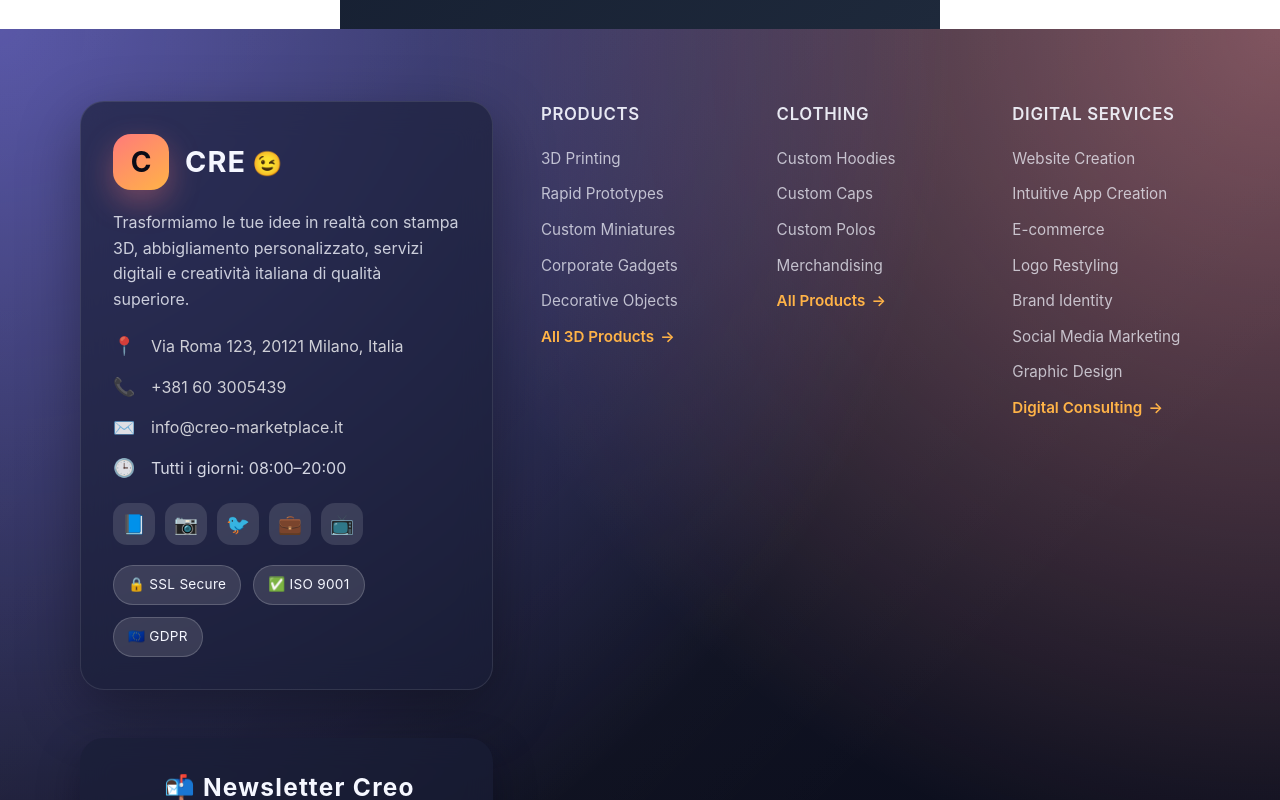
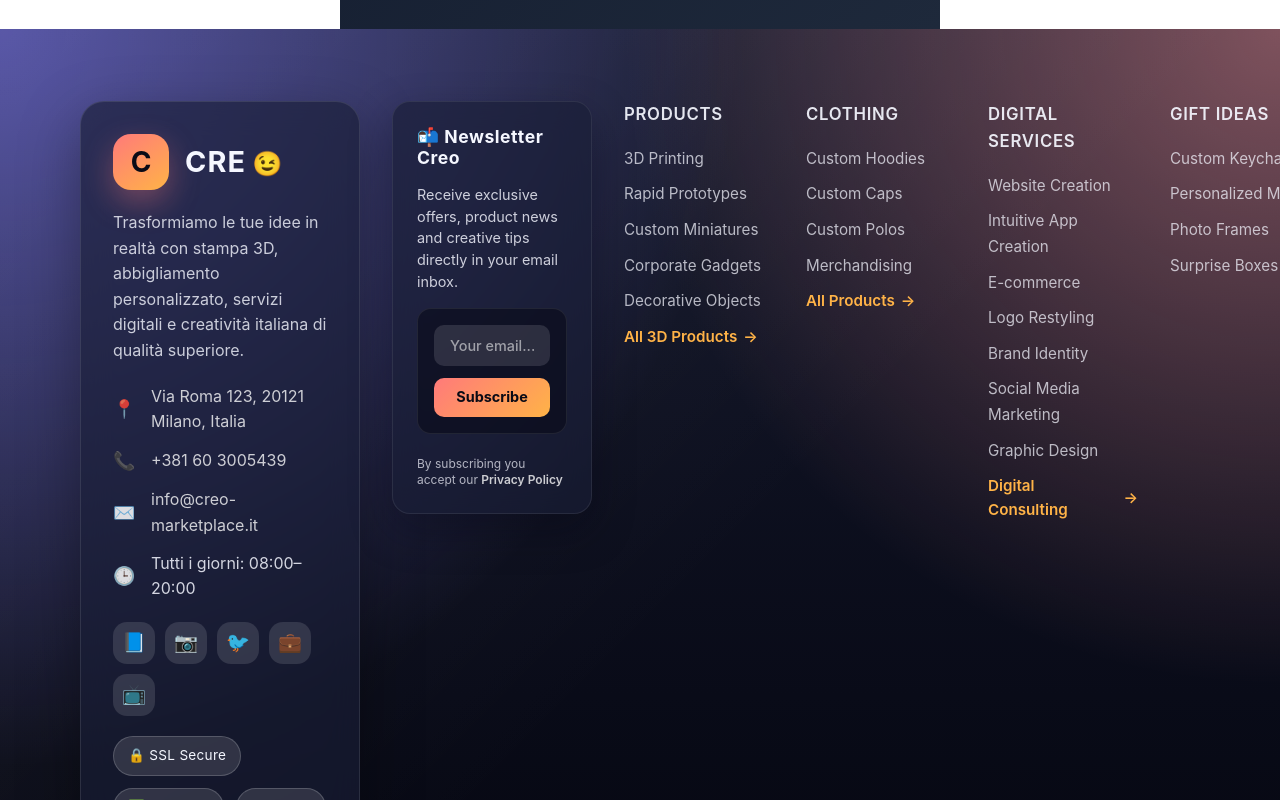
Before and after one commit to Razzinn/Art.E, a React (Vite) app in the folder Art.e_proj/: page /servizi/1 in a window 1280 px wide. Shown: the part 840-1640 px from the top of the page. Built offline with nearby package versions, Linux system fonts and the light colour scheme.

Commit message:
ultimi fix, carino

```diff
--- a/Art.e_proj/src/App.jsx
+++ b/Art.e_proj/src/App.jsx
@@ -4,6 +4,7 @@ import NavbarSectionR from './components/NavbarSectionR';
 import HeroSectionR from './components/HeroSectionR';
 import Offers from './components/Offers';
 import Footer from './components/footer';
+import ScrollToTop from './components/ScrollToTop';
 import ServiceRequestPage from './pages/ServiceRequestPageNew';
 import NotFoundPage from './pages/NotFoundPage';
 import Design3DPage from './componentisecondarisezioni/Design3DPage';
@@ -16,6 +17,7 @@ function App() {
   return (
     <LanguageProvider>
       <BrowserRouter>
+        <ScrollToTop />
         <NavbarSectionR />
         <Routes>
           <Route path="/" element={
--- /dev/null
+++ b/Art.e_proj/src/components/ScrollToTop.jsx
@@ -0,0 +1,36 @@
+import { useEffect } from 'react';
+import { useLocation } from 'react-router-dom';
+
+const ScrollToTop = () => {
+  const { pathname } = useLocation();
+
+  useEffect(() => {
+    // Small delay to ensure the new page content is rendered
+    const timer = setTimeout(() => {
+      // Scroll to top smoothly
+      window.scrollTo({
+        top: 0,
+        left: 0,
+        behavior: 'smooth'
+      });
+
+      // Focus management for accessibility
+      // Focus the main content or first heading on the new page
+      const mainElement = document.querySelector('main') ||
+                         document.querySelector('h1') ||
+                         document.querySelector('[role="main"]') ||
+                         document.body;
+
+      if (mainElement) {
+        mainElement.focus({ preventScroll: true });
+      }
+    }, 100);
+
+    // Cleanup timer
+    return () => clearTimeout(timer);
+  }, [pathname]);
+
+  return null;
+};
+
+export default ScrollToTop;
--- a/Art.e_proj/src/components/footer.css
+++ b/Art.e_proj/src/components/footer.css
@@ -33,8 +33,9 @@
 
 .footer-grid {
   display: grid;
-  grid-template-columns: minmax(240px, 2.2fr) repeat(3, minmax(160px, 1fr));
-  gap: 48px;
+  grid-template-columns: minmax(280px, 2fr) minmax(200px, 1fr) repeat(4, minmax(150px, 1fr));
+  gap: 32px;
+  align-items: start;
 }
 
 .footer-section {
@@ -215,62 +216,62 @@
 }
 
 .newsletter-section {
-  display: grid;
-  gap: clamp(20px, 5vw, 32px);
-  padding: clamp(28px, 6vw, 36px);
-  justify-items: center;
-  text-align: center;
+  display: flex;
+  flex-direction: column;
+  gap: 16px;
   background: rgba(25, 30, 54, 0.65);
-  border-radius: 24px;
-  justify-items: center;
-  width: 100%;
+  border-radius: 18px;
+  padding: 24px;
   backdrop-filter: blur(15px);
   box-shadow: 0 16px 40px rgba(5, 7, 20, 0.35);
+  border: 1px solid rgba(255, 255, 255, 0.08);
+  height: fit-content;
+}
+
+.newsletter-desktop {
+  display: flex;
+}
+
+.newsletter-mobile {
+  display: none;
   width: 100%;
-  max-width: 560px;
-  margin: 0 auto;
+  margin-top: 32px;
 }
 
 .newsletter-title {
-  font-size: clamp(1.25rem, 1.05rem + 0.6vw, 1.6rem);
+  font-size: 1.1rem;
   font-weight: 700;
-  width: 100%;
-  letter-spacing: 0.05em;
-  line-height: 1.1;
+  letter-spacing: 0.03em;
+  line-height: 1.2;
+  margin: 0;
 }
 
 .newsletter-desc {
   margin: 0;
   color: rgba(245, 247, 255, 0.82);
-  line-height: 1.65;
-  font-size: clamp(0.95rem, 0.9rem + 0.25vw, 1.05rem);
-  max-width: 52ch;
+  line-height: 1.5;
+  font-size: 0.9rem;
 }
 
 .newsletter-form {
   display: flex;
-  align-items: center;
-  justify-content: center;
-  gap: clamp(12px, 2.6vw, 18px);
+  flex-direction: column;
+  gap: 12px;
   background: rgba(9, 11, 24, 0.6);
-  padding: clamp(12px, 2.5vw, 18px);
-  border-radius: 18px;
+  padding: 16px;
+  border-radius: 14px;
   border: 1px solid rgba(255, 255, 255, 0.08);
-  width: 100%;
-  max-width: 520px;
-  flex-wrap: wrap;
 }
 
 .newsletter-input {
-  flex: 1 1 240px;
-  min-width: 0;
-  padding: clamp(12px, 2.4vw, 18px) clamp(16px, 2.8vw, 22px);
-  border-radius: 14px;
+  width: 100%;
+  padding: 12px 16px;
+  border-radius: 10px;
   border: none;
   outline: none;
   background: rgba(255, 255, 255, 0.12);
   color: #ffffff;
-  font-size: clamp(0.95rem, 0.9rem + 0.25vw, 1.05rem);
+  font-size: 0.9rem;
   font-weight: 500;
   transition: background 0.2s ease, box-shadow 0.2s ease;
 }
@@ -290,21 +291,20 @@
 }
 
 .newsletter-btn {
-  min-width: clamp(140px, 18vw, 190px);
-  padding: clamp(12px, 2.4vw, 18px) clamp(20px, 3.3vw, 26px);
-  border-radius: 14px;
+  width: 100%;
+  padding: 12px 20px;
+  border-radius: 10px;
   border: none;
   background: linear-gradient(135deg, #ff7a7a, #ffb347);
   color: #0a0b16;
   font-weight: 700;
-  font-size: clamp(0.95rem, 0.88rem + 0.3vw, 1.05rem);
+  font-size: 0.9rem;
   line-height: 1;
   display: inline-flex;
   align-items: center;
   justify-content: center;
   cursor: pointer;
   transition: transform 0.2s ease, box-shadow 0.2s ease, filter 0.2s ease;
-  flex: 0 0 auto;
 }
 
 .newsletter-btn:hover,
@@ -471,6 +471,26 @@
   }
 }
 
+@media (max-width: 1100px) {
+  .footer-grid {
+    grid-template-columns: 1fr 1fr;
+    gap: 24px;
+  }
+
+  .footer-company {
+    grid-column: span 2;
+  }
+
+  .newsletter-desktop {
+    display: none;
+  }
+
+  .newsletter-mobile {
+    display: flex;
+    grid-column: span 2;
+  }
+}
+
 @media (max-width: 820px) {
   .footer {
     padding: 56px 0 0;
@@ -482,19 +502,16 @@
 
   .footer-grid {
     grid-template-columns: 1fr 1fr;
+    gap: 20px;
   }
 
-  .footer-company,
-  .newsletter-section {
-    padding: clamp(22px, 5vw, 28px);
+  .footer-company {
+    grid-column: span 2;
+    padding: 24px;
   }
 
-  .footer-grid > :first-child {
-    grid-column: span 2;
-  }
-
-  .footer-grid > :last-child {
-    grid-column: span 2;
+  .newsletter-mobile {
+    padding: 20px;
   }
 
   .footer-bottom .footer-container {
@@ -509,12 +526,21 @@
 
   .footer-grid {
     grid-template-columns: 1fr;
-    gap: 34px;
+    gap: 24px;
   }
 
-  .footer-company,
-  .newsletter-section {
-    padding: clamp(20px, 6vw, 26px);
+  .footer-company {
+    padding: 20px;
+  }
+
+  .newsletter-desktop {
+    display: none;
+  }
+
+  .newsletter-mobile {
+    display: flex;
+    padding: 20px;
+    margin-top: 20px;
   }
 
   .footer-bottom {
--- a/Art.e_proj/src/components/footer.jsx
+++ b/Art.e_proj/src/components/footer.jsx
@@ -1,5 +1,6 @@
 // Footer.jsx
 import React, { useEffect, useMemo, useState } from 'react';
+import { Link } from 'react-router-dom';
 import { useTranslation } from '../contexts/LanguageContext';
 import './footer.css';
 
@@ -32,35 +33,44 @@ const Footer = ({
         {
           title: t('footer.sections.products'),
           links: [
-            { label: t('footer.links.printing_3d'), href: '#' },
-            { label: t('footer.links.rapid_prototypes'), href: '#' },
-            { label: t('footer.links.custom_miniatures'), href: '#' },
-            { label: t('footer.links.corporate_gadgets'), href: '#' },
-            { label: t('footer.links.decorative_objects'), href: '#' },
-            { label: t('footer.links.all_3d_products'), href: '#', primary: true },
+            { label: t('footer.links.printing_3d'), href: '/servizi/3d-design-stampa-3d' },
+            { label: t('footer.links.rapid_prototypes'), href: '/servizi/3d-design-stampa-3d' },
+            { label: t('footer.links.custom_miniatures'), href: '/servizi/3d-design-stampa-3d' },
+            { label: t('footer.links.corporate_gadgets'), href: '/servizi/3d-design-stampa-3d' },
+            { label: t('footer.links.decorative_objects'), href: '/servizi/3d-design-stampa-3d' },
+            { label: t('footer.links.all_3d_products'), href: '/stampa-3d', primary: true },
           ],
         },
         {
           title: t('footer.sections.clothing'),
           links: [
-            { label: t('footer.links.custom_hoodies'), href: '#' },
-            { label: t('footer.links.custom_caps'), href: '#' },
-            { label: t('footer.links.custom_polos'), href: '#' },
-            { label: t('footer.links.merchandising'), href: '#' },
-            { label: t('footer.links.all_clothing'), href: '#', primary: true },
+            { label: t('footer.links.custom_hoodies'), href: '/servizi/abbigliamento-e-custom' },
+            { label: t('footer.links.custom_caps'), href: '/servizi/abbigliamento-e-custom' },
+            { label: t('footer.links.custom_polos'), href: '/servizi/abbigliamento-e-custom' },
+            { label: t('footer.links.merchandising'), href: '/servizi/abbigliamento-e-custom' },
+            { label: t('footer.links.all_clothing'), href: '/abbigliamento', primary: true },
           ],
         },
         {
           title: t('footer.sections.digital_services'),
           links: [
-            { label: t('footer.links.website_creation'), href: '#' },
-            { label: t('footer.links.app_development'), href: '#' },
-            { label: t('footer.links.ecommerce'), href: '#' },
-            { label: t('footer.links.logo_restyling'), href: '#' },
-            { label: t('footer.links.brand_identity'), href: '#' },
-            { label: t('footer.links.social_media_marketing'), href: '#' },
-            { label: t('footer.links.graphic_design'), href: '#' },
-            { label: t('footer.links.digital_consulting'), href: '#', primary: true },
+            { label: t('footer.links.website_creation'), href: '/servizi/web-e-app-design' },
+            { label: t('footer.links.app_development'), href: '/servizi/web-e-app-design' },
+            { label: t('footer.links.ecommerce'), href: '/servizi/web-e-app-design' },
+            { label: t('footer.links.logo_restyling'), href: '/servizi/web-e-app-design' },
+            { label: t('footer.links.brand_identity'), href: '/servizi/web-e-app-design' },
+            { label: t('footer.links.social_media_marketing'), href: '/servizi/web-e-app-design' },
+            { label: t('footer.links.graphic_design'), href: '/servizi/web-e-app-design' },
+            { label: t('footer.links.digital_consulting'), href: '/webapp-design', primary: true },
+          ],
+        },
+        {
+          title: t('footer.sections.gift_ideas'),
+          links: [
+            { label: t('footer.links.custom_keychains'), href: '/servizi/regali-e-prank' },
+            { label: t('footer.links.personalized_mugs'), href: '/servizi/regali-e-prank' },
+            { label: t('footer.links.photo_frames'), href: '/servizi/regali-e-prank' },
+            { label: t('footer.links.surprise_boxes'), href: '/servizi/regali-e-prank' },
           ],
         },
       ]
@@ -201,27 +211,11 @@ const Footer = ({
                 </div>
               </div>
 
-              {/* SECTIONS (data-driven) */}
-              {effectiveSections.map((section, idx) => (
-                <div className="footer-section" key={section.title + idx} aria-labelledby={`footer-section-${idx}`} role="navigation">
-                  <h3 id={`footer-section-${idx}`} className="footer-title">{section.title}</h3>
-                  <ul className="footer-links">
-                    {section.links?.map((link) => (
-                      <li key={link.label}>
-                        <a href={link.href || '#'} className={link.primary ? 'footer-link-primary' : ''}>
-                          {link.label}
-                        </a>
-                      </li>
-                    ))}
-                  </ul>
-                </div>
-              ))}
-
-              {/* NEWSLETTER */}
-              <div className="footer-section newsletter-section">
-                <div className="newsletter-title">
+              {/* NEWSLETTER - Next to company */}
+              <div className="footer-section newsletter-section newsletter-desktop" aria-labelledby="newsletter-title">
+                <h3 id="newsletter-title" className="newsletter-title">
                   📬 {t('footer.newsletter.title')}
-                </div>
+                </h3>
                 <p className="newsletter-desc">
                   {t('footer.newsletter.description')}
                 </p>
@@ -250,31 +244,72 @@ const Footer = ({
                     {isSubmitting ? t('footer.newsletter.subscribing') : isSubscribed ? '✅ ' + t('footer.newsletter.success_message') : t('footer.newsletter.subscribe_button')}
                   </button>
                 </form>
+
                 <div id="newsletter-status" role="status" aria-live="polite" className="visually-hidden">
                   {statusMessage}
                 </div>
                 {submitError && (
-                  <p id="newsletter-error" role="alert" style={{ color: '#FCA5A5', marginTop: 6, fontSize: '0.9rem' }}>
+                  <p id="newsletter-error" role="alert" style={{ color: '#FCA5A5', marginTop: 6, fontSize: '0.8rem' }}>
                     {submitError}
                   </p>
                 )}
 
-                <p className="newsletter-privacy">
-                  {t('footer.newsletter.privacy_consent')} <a href="#" className="link-secondary">{t('footer.legal.privacy_policy')}</a> {t('footer.newsletter.and')}
-                  <a href="#" className="link-secondary">{t('footer.legal.terms_of_service')}</a>.
-                  {t('footer.newsletter.unsubscribe_info')}
+                <p className="newsletter-privacy" style={{ fontSize: '0.75rem', lineHeight: '1.4' }}>
+                  {t('footer.newsletter.privacy_consent')} <a href="#" className="link-secondary">{t('footer.legal.privacy_policy')}</a>
                 </p>
+              </div>
 
-                <div className="newsletter-benefits">
-                  <h4 className="benefits-title">🏆 {t('footer.newsletter.vip_benefits')}:</h4>
-                  <ul className="benefits-list">
-                    <li>✅ {t('footer.newsletter.exclusive_discounts')}</li>
-                    <li>🚀 {t('footer.newsletter.early_access')}</li>
-                    <li>🎁 {t('footer.newsletter.welcome_gift')}</li>
-                    <li>📞 {t('footer.newsletter.priority_support')}</li>
+              {/* SECTIONS (data-driven) */}
+              {effectiveSections.map((section, idx) => (
+                <div className="footer-section" key={section.title + idx} aria-labelledby={`footer-section-${idx}`} role="navigation">
+                  <h3 id={`footer-section-${idx}`} className="footer-title">{section.title}</h3>
+                  <ul className="footer-links">
+                    {section.links?.map((link) => (
+                      <li key={link.label}>
+                        <Link to={link.href || '#'} className={link.primary ? 'footer-link-primary' : ''}>
+                          {link.label}
+                        </Link>
+                      </li>
+                    ))}
                   </ul>
                 </div>
-              </div>
+              ))}
+            </div>
+
+            {/* NEWSLETTER MOBILE - Below sections on mobile */}
+            <div className="newsletter-section newsletter-mobile" aria-labelledby="newsletter-title-mobile">
+              <h3 id="newsletter-title-mobile" className="newsletter-title">
+                📬 {t('footer.newsletter.title')}
+              </h3>
+              <p className="newsletter-desc">
+                {t('footer.newsletter.description')}
+              </p>
+
+              <form className="newsletter-form" onSubmit={handleNewsletterSubmit} noValidate aria-busy={isSubmitting}>
+                <input
+                  type="email"
+                  className="newsletter-input"
+                  placeholder={t('footer.newsletter.email_placeholder')}
+                  value={email}
+                  onChange={(e) => setEmail(e.target.value)}
+                  required
+                  name="email"
+                  autoComplete="email"
+                  inputMode="email"
+                  disabled={isSubmitting || isSubscribed}
+                />
+                <button
+                  type="submit"
+                  className="newsletter-btn"
+                  disabled={isSubmitting || isSubscribed}
+                >
+                  {isSubmitting ? t('footer.newsletter.subscribing') : isSubscribed ? '✅ ' + t('footer.newsletter.success_message') : t('footer.newsletter.subscribe_button')}
+                </button>
+              </form>
+
+              <p className="newsletter-privacy" style={{ fontSize: '0.75rem', lineHeight: '1.4' }}>
+                {t('footer.newsletter.privacy_consent')} <a href="#" className="link-secondary">{t('footer.legal.privacy_policy')}</a>
+              </p>
             </div>
           </div>
         </div>
--- a/Art.e_proj/src/translations/de.json
+++ b/Art.e_proj/src/translations/de.json
@@ -237,8 +237,9 @@
   "footer": {
     "sections": {
       "products": "Produkte",
-      "clothing": "Bekleidung",
-      "digital_services": "Digitale Dienste"
+      "clothing": "Kleidung",
+      "digital_services": "Digitale Dienste",
+      "gift_ideas": "Geschenkideen"
     },
     "links": {
       "printing_3d": "3D-Druck",
@@ -259,7 +260,11 @@
       "brand_identity": "Markenidentität",
       "social_media_marketing": "Social Media Marketing",
       "graphic_design": "Grafikdesign",
-      "digital_consulting": "Digitale Beratung"
+      "digital_consulting": "Digitale Beratung",
+      "custom_keychains": "Individuelle Schlüsselanhänger",
+      "personalized_mugs": "Personalisierte Tassen",
+      "photo_frames": "Bilderrahmen",
+      "surprise_boxes": "Überraschungsboxen"
     },
     "newsletter": {
       "title": "Newsletter Creo",
--- a/Art.e_proj/src/translations/en.json
+++ b/Art.e_proj/src/translations/en.json
@@ -238,7 +238,8 @@
     "sections": {
       "products": "Products",
       "clothing": "Clothing",
-      "digital_services": "Digital Services"
+      "digital_services": "Digital Services",
+      "gift_ideas": "Gift Ideas"
     },
     "links": {
       "printing_3d": "3D Printing",
@@ -259,7 +260,11 @@
       "brand_identity": "Brand Identity",
       "social_media_marketing": "Social Media Marketing",
       "graphic_design": "Graphic Design",
-      "digital_consulting": "Digital Consulting"
+      "digital_consulting": "Digital Consulting",
+      "custom_keychains": "Custom Keychains",
+      "personalized_mugs": "Personalized Mugs",
+      "photo_frames": "Photo Frames",
+      "surprise_boxes": "Surprise Boxes"
     },
     "newsletter": {
       "title": "Newsletter Creo",
--- a/Art.e_proj/src/translations/fr.json
+++ b/Art.e_proj/src/translations/fr.json
@@ -238,7 +238,8 @@
     "sections": {
       "products": "Produits",
       "clothing": "Vêtements",
-      "digital_services": "Services Numériques"
+      "digital_services": "Services Numériques",
+      "gift_ideas": "Idées Cadeaux"
     },
     "links": {
       "printing_3d": "Impression 3D",
@@ -259,7 +260,11 @@
       "brand_identity": "Identité de Marque",
       "social_media_marketing": "Marketing des Médias Sociaux",
       "graphic_design": "Design Graphique",
-      "digital_consulting": "Conseil Numérique"
+      "digital_consulting": "Conseil Numérique",
+      "custom_keychains": "Porte-clés Personnalisés",
+      "personalized_mugs": "Tasses Personnalisées",
+      "photo_frames": "Cadres Photo",
+      "surprise_boxes": "Boîtes Surprise"
     },
     "newsletter": {
       "title": "Newsletter Creo",
--- a/Art.e_proj/src/translations/it.json
+++ b/Art.e_proj/src/translations/it.json
@@ -238,7 +238,8 @@
     "sections": {
       "products": "Prodotti",
       "clothing": "Abbigliamento",
-      "digital_services": "Servizi Digital"
+      "digital_services": "Servizi Digital",
+      "gift_ideas": "Idee Regalo"
     },
     "links": {
       "printing_3d": "Stampa 3D",
@@ -259,7 +260,11 @@
       "brand_identity": "Brand Identity",
       "social_media_marketing": "Social Media Marketing",
       "graphic_design": "Graphic Design",
-      "digital_consulting": "Consulenza Digital"
+      "digital_consulting": "Consulenza Digital",
+      "custom_keychains": "Portachiavi Personalizzati",
+      "personalized_mugs": "Tazze Personalizzate",
+      "photo_frames": "Cornici per Foto",
+      "surprise_boxes": "Scatole Sorpresa"
     },
     "newsletter": {
       "title": "Newsletter Creo",
--- a/Art.e_proj/src/translations/sr.json
+++ b/Art.e_proj/src/translations/sr.json
@@ -238,7 +238,8 @@
     "sections": {
       "products": "Proizvodi",
       "clothing": "Odeća",
-      "digital_services": "Digitalne Usluge"
+      "digital_services": "Digitalne Usluge",
+      "gift_ideas": "Ideje za Poklone"
     },
     "links": {
       "printing_3d": "3D Štampa",
@@ -259,7 +260,11 @@
       "brand_identity": "Brand Identitet",
       "social_media_marketing": "Social Media Marketing",
       "graphic_design": "Grafički Dizajn",
-      "digital_consulting": "Digitalno Konsaltovanje"
+      "digital_consulting": "Digitalno Konsaltovanje",
+      "custom_keychains": "Prilagođeni Privesci",
+      "personalized_mugs": "Personalizovane Šolje",
+      "photo_frames": "Okviri za Slike",
+      "surprise_boxes": "Kutije Iznenađenja"
     },
     "newsletter": {
       "title": "Newsletter Creo",
```
